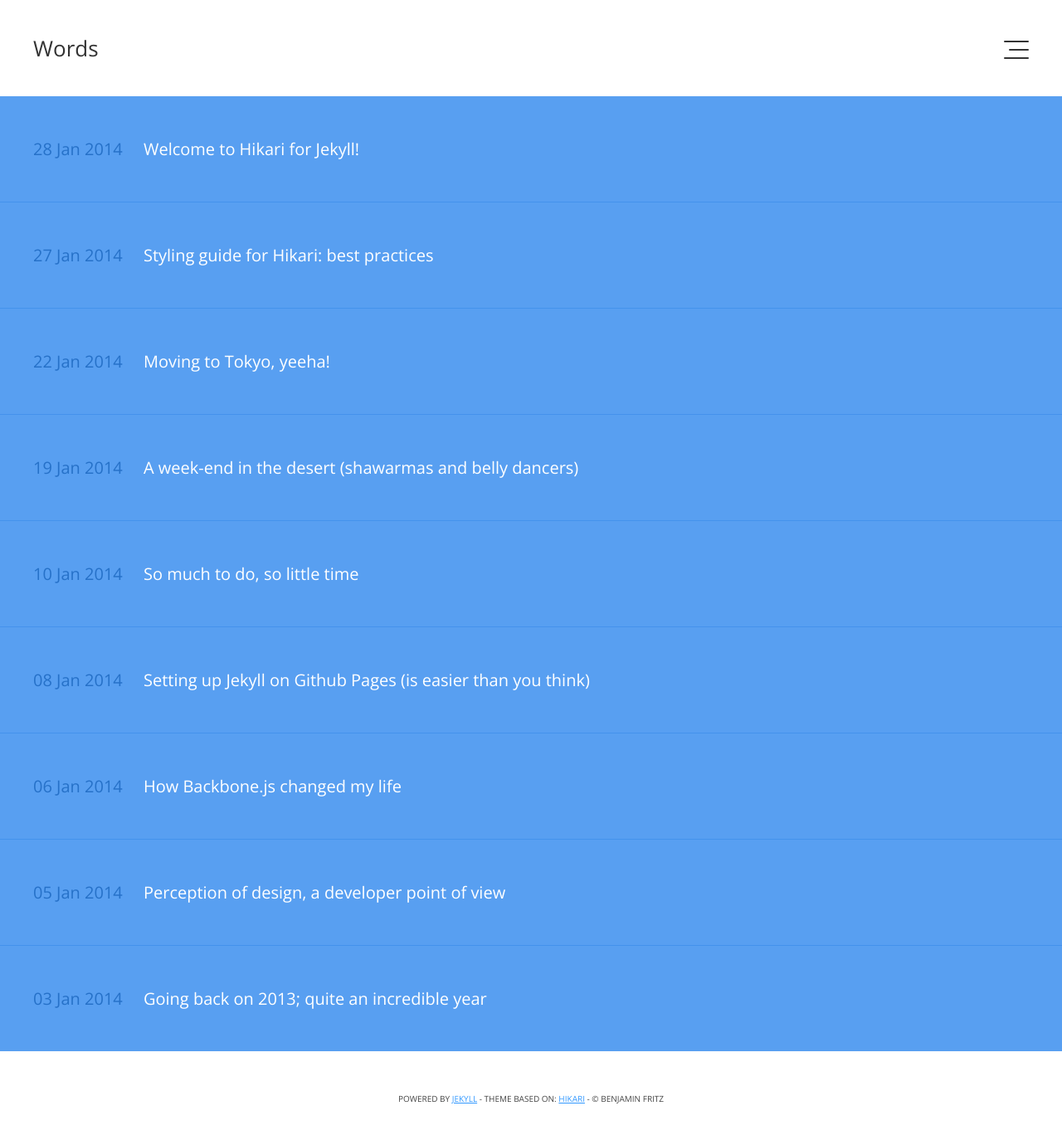
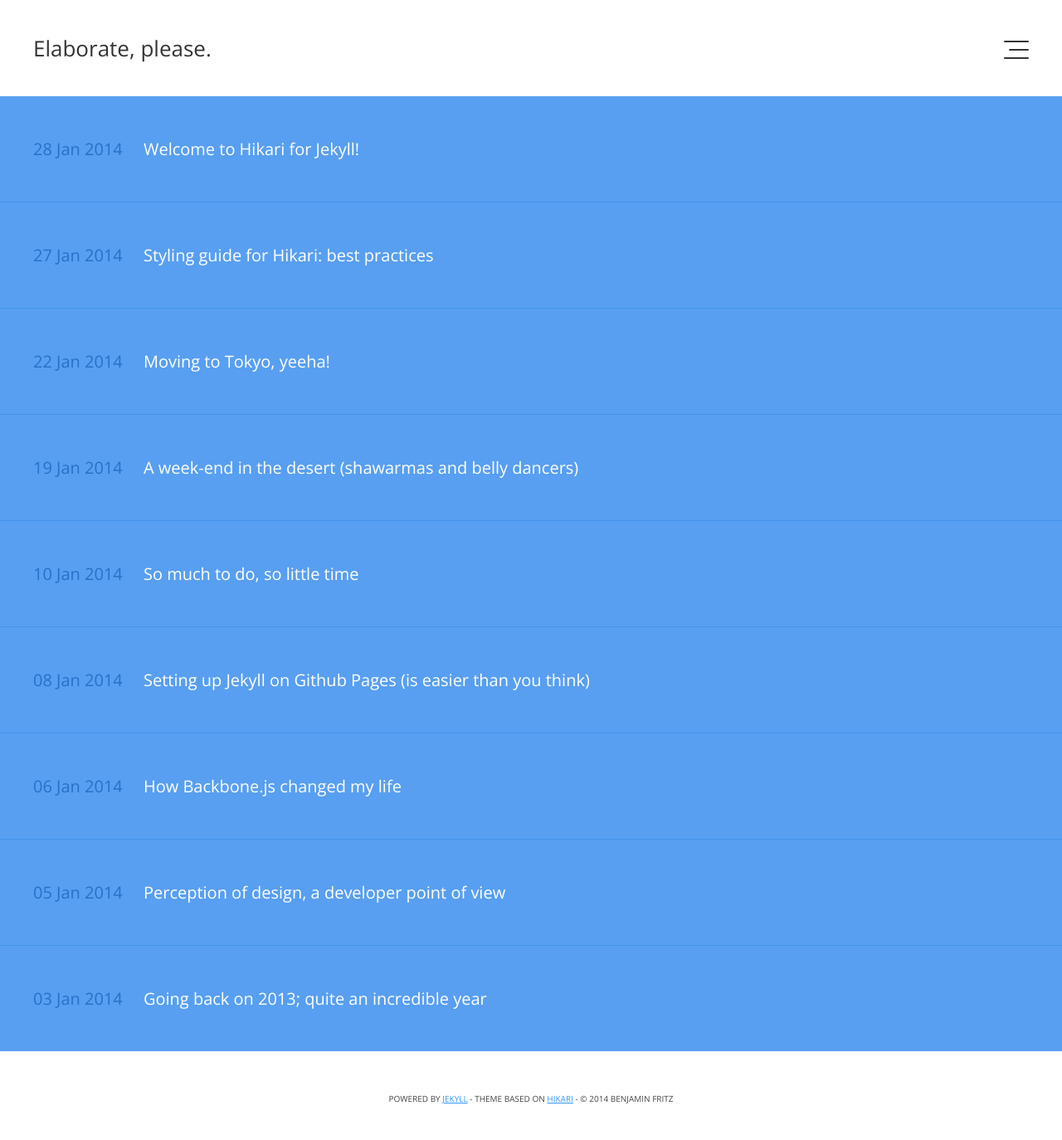
Before and after one commit to benjaminfritz/words, a Jekyll site: the page built from index.html, in a window 1280 px wide. Shown: the whole page at 83% size. Built offline with Jekyll 4.4.1, drawn with Linux system fonts in a browser that asks for light colours; Markdown is read by kramdown in place of the engine named in the settings.

Commit message:
Minor fixes and new title.

```diff
--- a/_config.yml
+++ b/_config.yml
@@ -1,4 +1,4 @@
-name: "Words"
+name: "Elaborate, please."
 description: "Personal blog of Benjamin Fritz"
 
 author: "Benjamin Fritz"
--- a/_includes/footer.html
+++ b/_includes/footer.html
@@ -1,7 +1,7 @@
     </main> <!-- MAIN -->
 
     <footer>
-      <small>Powered by <a href="http://jekyllrb.com">Jekyll</a> - Theme based on: <a href="https://github.com/m3xm/hikari-for-Jekyll">hikari</a> - &copy; {{ site.author }}</small>
+      <small>Powered by <a href="http://jekyllrb.com">Jekyll</a> - Theme based on <a href="https://github.com/m3xm/hikari-for-Jekyll">hikari</a> - &copy; 2014 {{ site.author }}</small>
     </footer>
 
     <script src="{{ site.baseurl }}/js/main.js"></script>
--- a/_includes/header.html
+++ b/_includes/header.html
@@ -29,7 +29,7 @@
         	</div>
         	<div id="bio">
             	<h1>Hi, I'm {{ site.author }},</h1>
-            	<p>a curious interaction designer living in Berlin and this is my personal blog.<br />I share my daily thoughts on <a href="http://twitter.com/benefritz">Twitter</a> and my work on <a href="http://dribbble.com/benjamin">Dribbble</a> from time to time. Shoot me a short <a href="mailto:b@werkshow.com">mail</a> if want to get in touch.</p>
+            	<p>a curious interaction designer living in Berlin and this is my personal blog.<br />I share my daily thoughts on <a href="http://twitter.com/benefritz">Twitter</a> and my work on <a href="http://dribbble.com/benjamin">Dribbble</a> from time to time. Shoot me a short <a href="mailto:b@werkshow.com">mail</a> if you want to get in touch.</p>
         	</div>
         </div>
 
```
